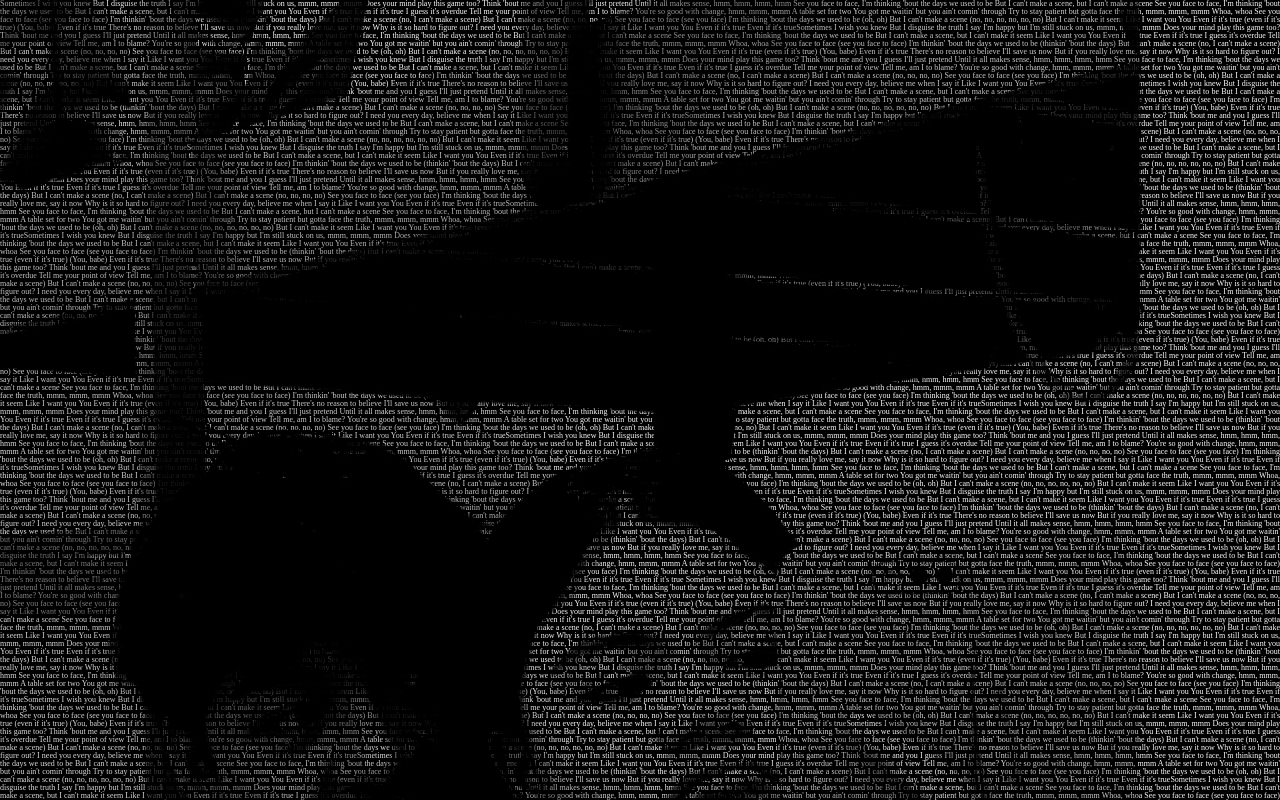
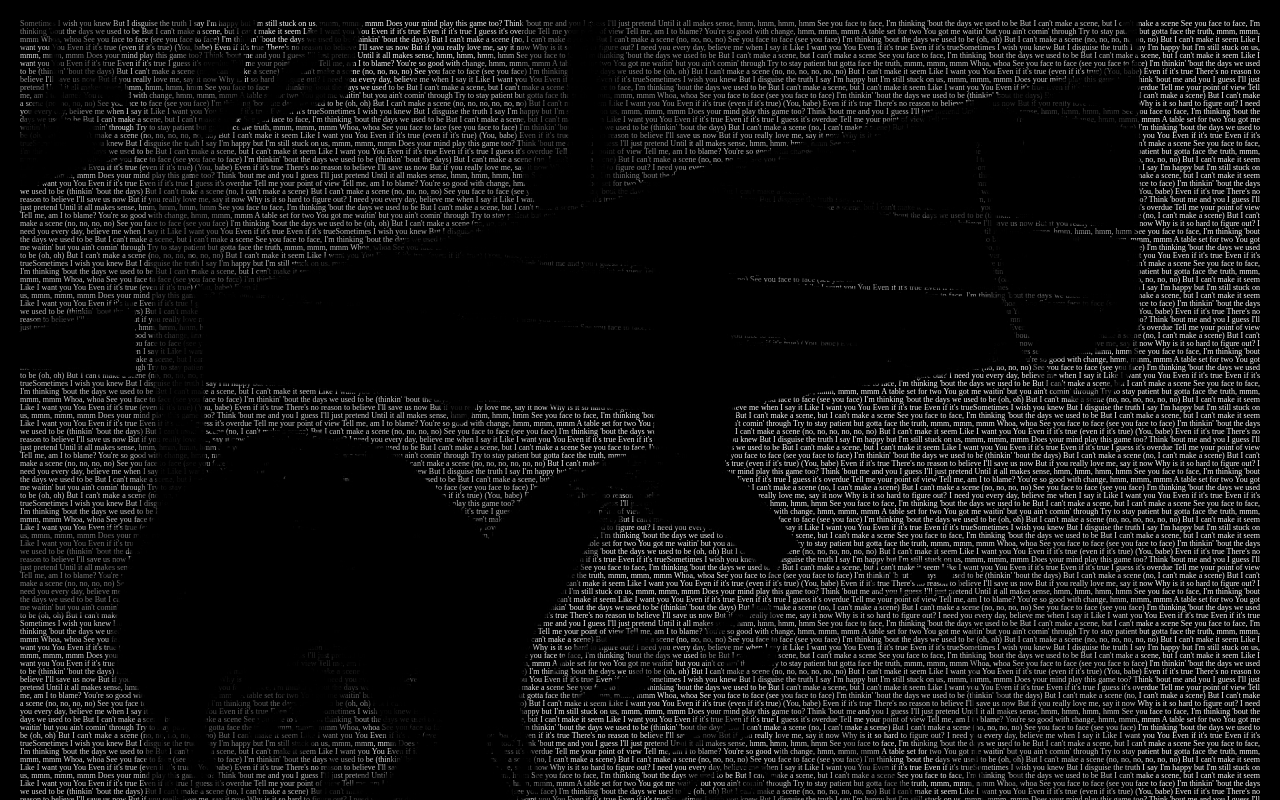
Before and after one commit to vPasco/Babii, a plain HTML site: page index.html in a window 1280 px wide. Shown: the top 800 px of the page. Drawn offline with Linux system fonts and the light colour scheme.

Commit message:
Update main.css

```diff
--- a/main.css
+++ b/main.css
@@ -1,19 +1,21 @@
-body{
-	margin:0;
+body {
+	margin: 0;
 	padding: 0;
-	background:#000;
-}
+	background: #000;
+  }
 
-p {
-	font-size:8px;
-	line-height:8px;
-	text-align:justify;
-	-webkit-background-size:cover;
-	background-size:cover;
+  p {
+	font-size: 8px;
+	line-height: 8px;
+	text-align: justify;
+	background: url(image.jpg) no-repeat center/cover;
+	-webkit-background-size: cover;
+	background-size: cover;
 	background-repeat: no-repeat;
 	background-position: center;
-	background: url(image.jpg) no-repeat center/cover;
 	background-attachment: fixed;
 	-webkit-background-clip: text;
-	-webkit-text-fill-color: rgb(225, 225, 255, 0);
-}
+	-webkit-text-fill-color: rgba(225, 225, 255, 0); /* Note: Adjust the alpha value for transparency */
+	margin: 0; /* To remove default margin */
+	padding: 20px; /* Add padding to your preference */
+  }
```
